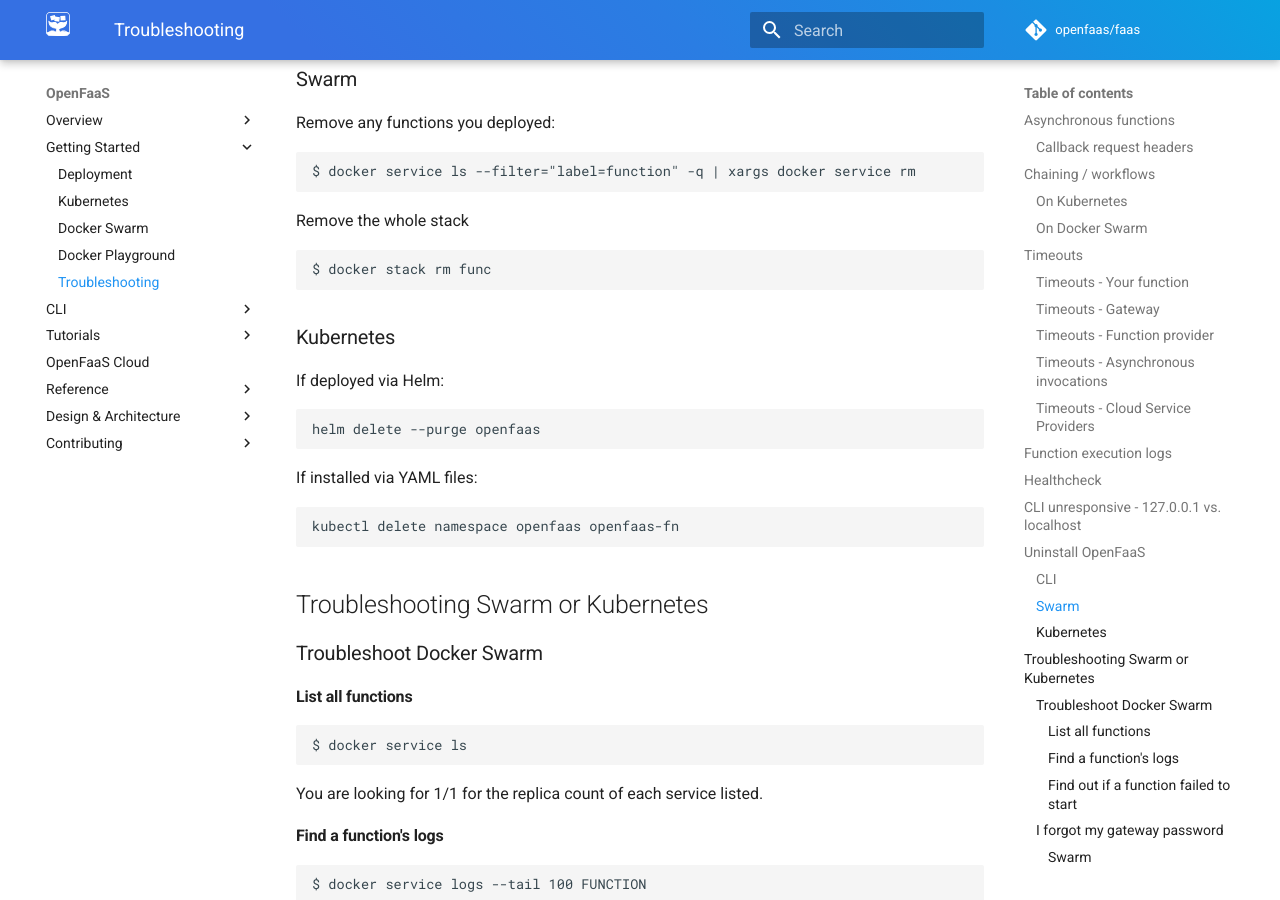
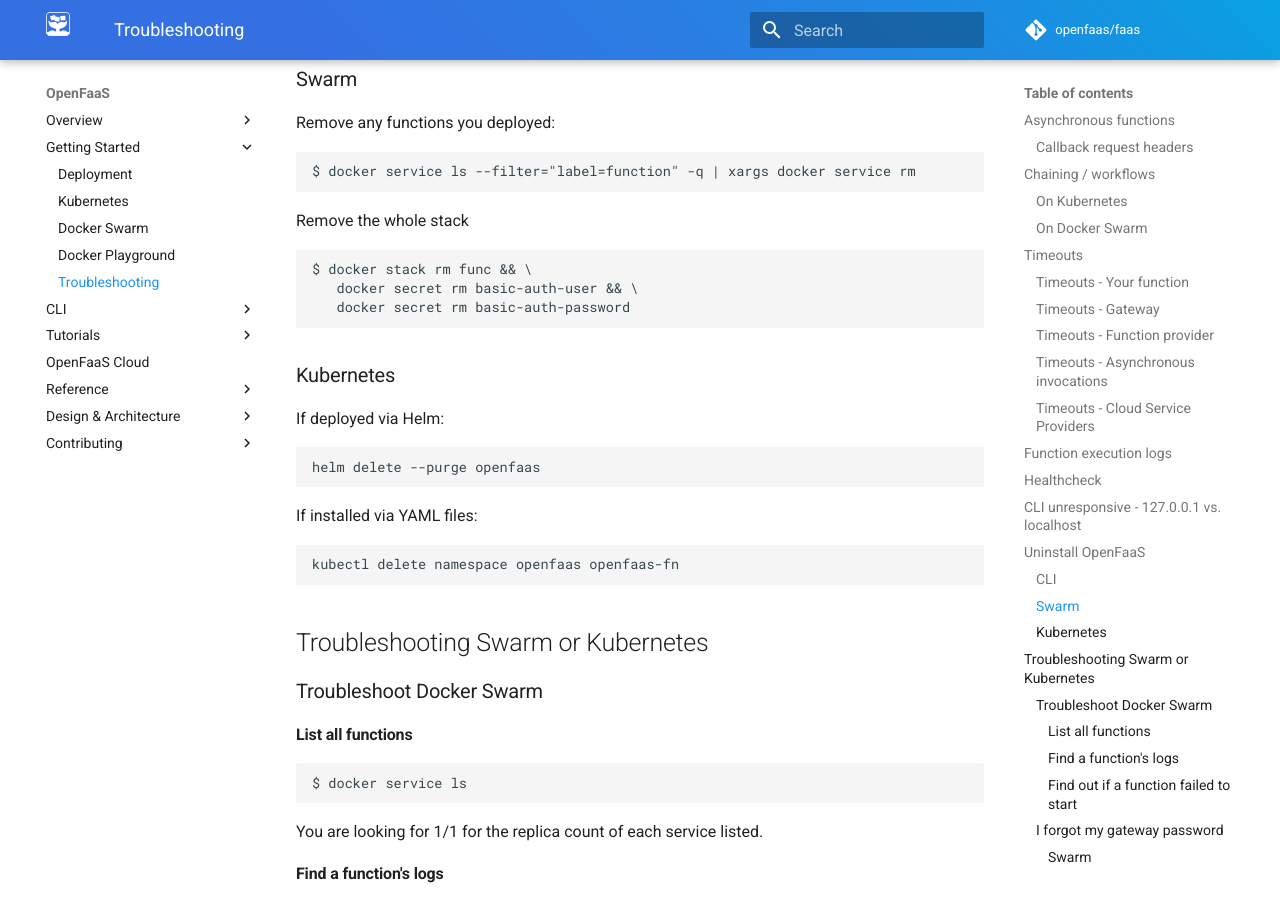
Before and after one commit to openfaas/docs, an MkDocs documentation site: the page built from docs/deployment/troubleshooting.md, in a window 1280 px wide and 900 px high, scrolled down 6133 px. Built offline with MkDocs 1.6.1 and Material for MkDocs 9.7.7, drawn with Linux system fonts in a browser that asks for light colours; comment, search, counter and statistics services are not loaded.

Commit message:
Also show secret deletion for Swarm
Signed-off-by: Alex Ellis (VMware) <alexellis2@gmail.com>

````diff
--- a/docs/deployment/troubleshooting.md
+++ b/docs/deployment/troubleshooting.md
@@ -251,7 +251,9 @@ $ docker service ls --filter="label=function" -q | xargs docker service rm
 Remove the whole stack
 
 ```
-$ docker stack rm func
+$ docker stack rm func && \
+   docker secret rm basic-auth-user && \
+   docker secret rm basic-auth-password
 ```
 
 ### Kubernetes
````
